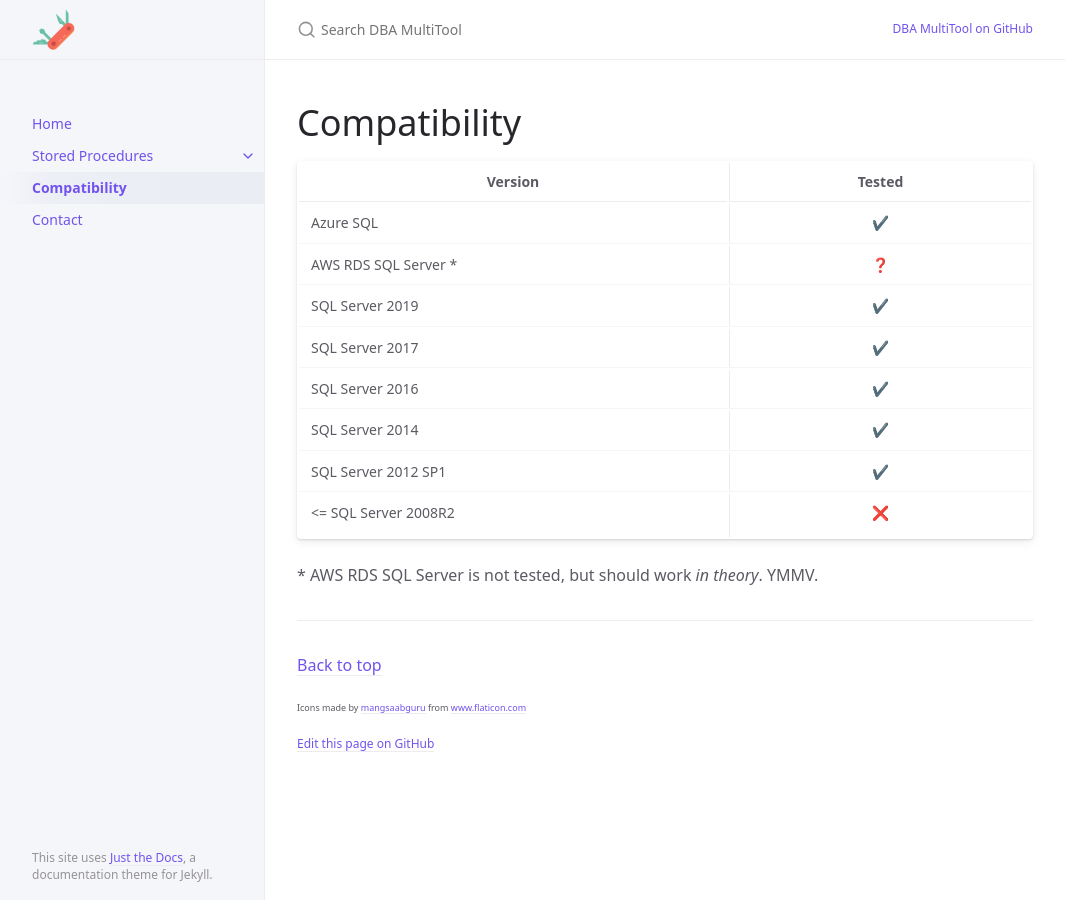
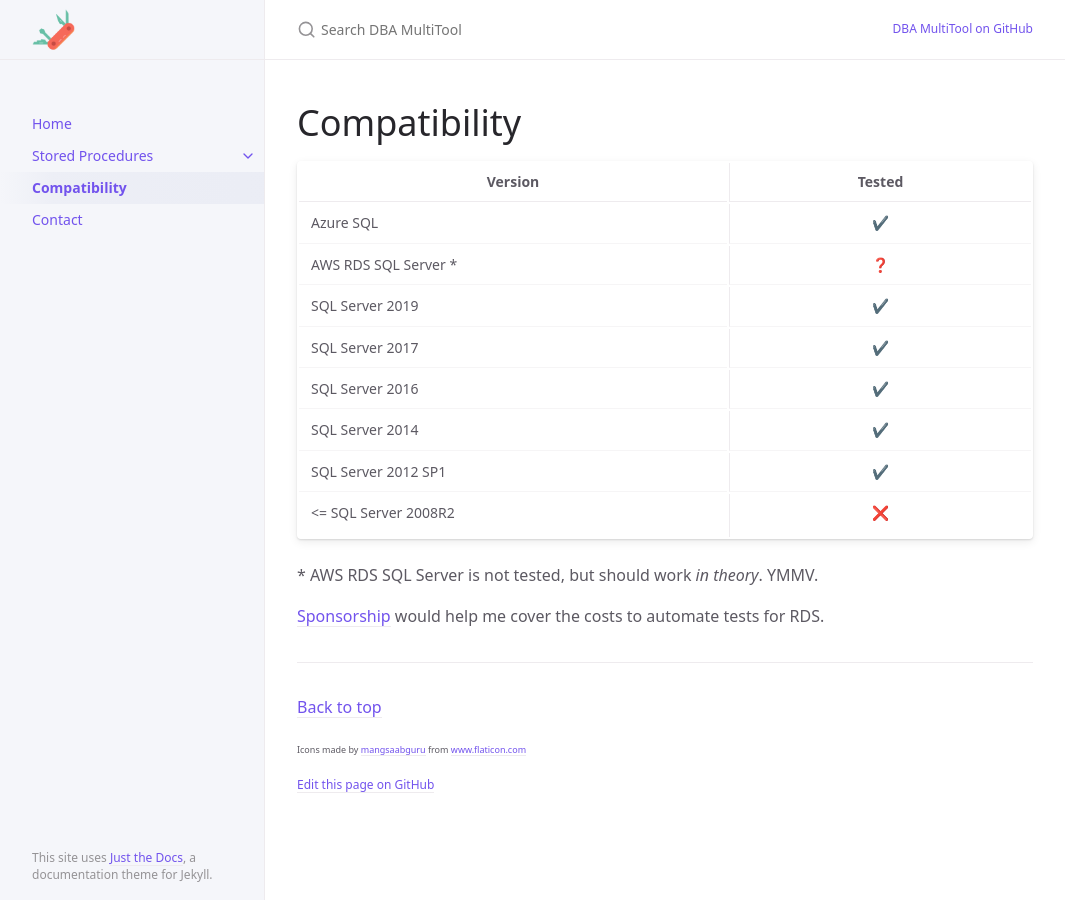
Before and after one commit to LowlyDBA/dba-multitool.org, a Jekyll site: the page built from docs/compatibility.md, in a window 1280 px wide. Shown: the whole page, without its empty margins (107-1172 px from the left). Built offline with Jekyll 4.4.1, drawn with Linux system fonts in a browser that asks for light colours; our own code applies the rules of GitHub Pages for plain Markdown files.

Commit message:
Update compatibility.md

```diff
--- a/docs/compatibility.md
+++ b/docs/compatibility.md
@@ -19,3 +19,5 @@ nav_order: 2
 | <= SQL Server 2008R2 | ❌ |
 
 \* AWS RDS SQL Server is not tested, but should work *in theory*. YMMV.
+
+[Sponsorship](https://github.com/sponsors/LowlyDBA) would help me cover the costs to automate tests for RDS.
```
